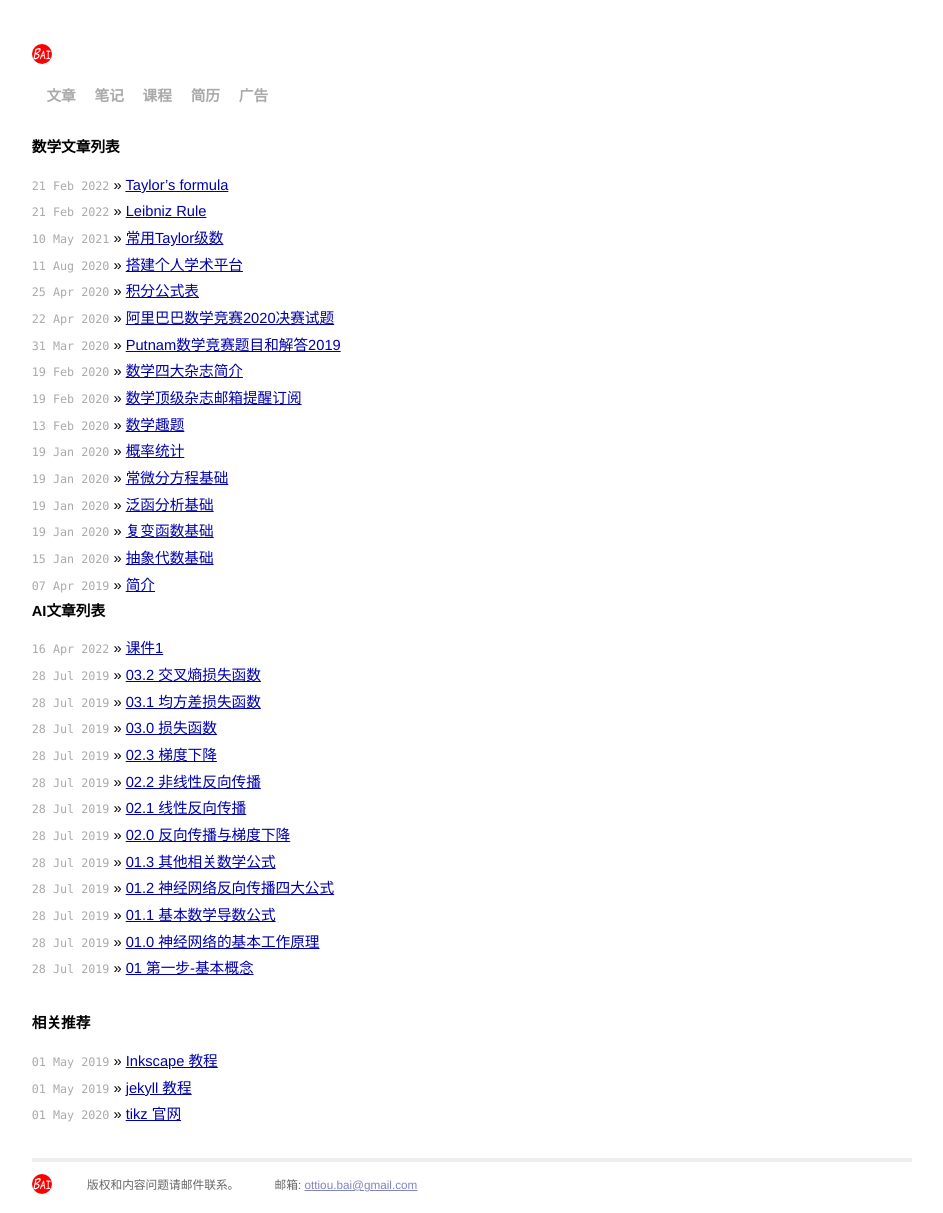
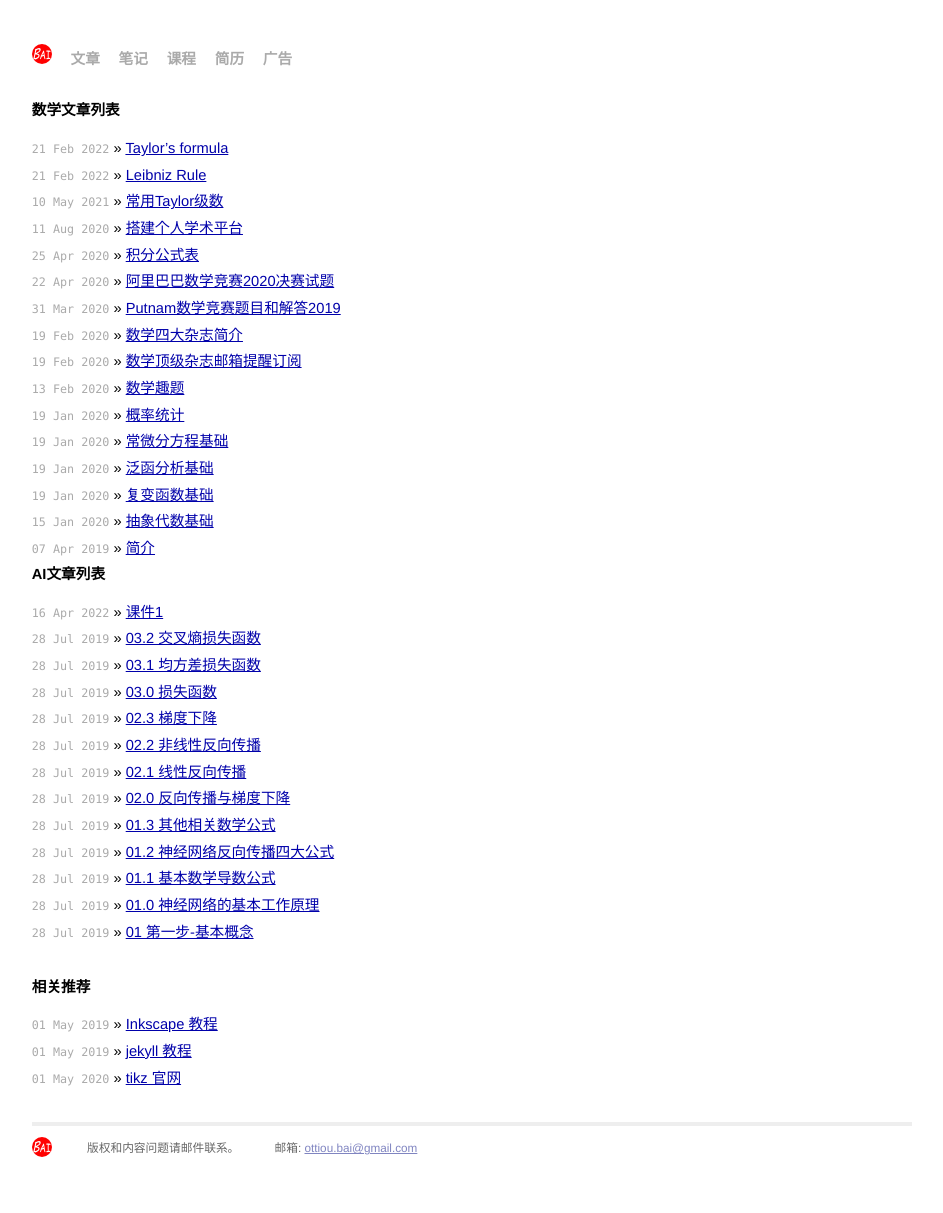
Before and after one commit to xiang-bai/xiang-bai.github.io, a Jekyll site: the page built from index.md, in a window 1280 px wide. Shown: the whole page, without its empty margins (168-1111 px from the left). Built offline with Jekyll 4.4.1, drawn with Linux system fonts in a browser that asks for light colours; after the commit the page ends 1176 px from its top, so only the background shows below that.

Commit message:
Update default.html

```diff
--- a/_layouts/default.html
+++ b/_layouts/default.html
@@ -73,11 +73,8 @@
 <body>
     <div class="site">
     <div class="title">
-<!--         <img src="/images/logo.png"/></a> -->
-        <p><a href="/"><img src="/apple-icon.png" width="20" style="width:20px; height:20px; border-radius:100%;"/></a> </p>
+        <a href="/"><img src="/apple-icon.png" width="20" style="width:20px; height:20px; border-radius:100%;"/></a>
 <!--         <a /> -->
-<!--         <a href="/">Bai</a> -->
-<!--        <a class="extra" href="/">Home</a> -->
         <a class="extra" href="/papers">文章</a>
         <a class="extra" href="/notes">笔记</a>
         <a class="extra" href="/course">课程</a>
```
